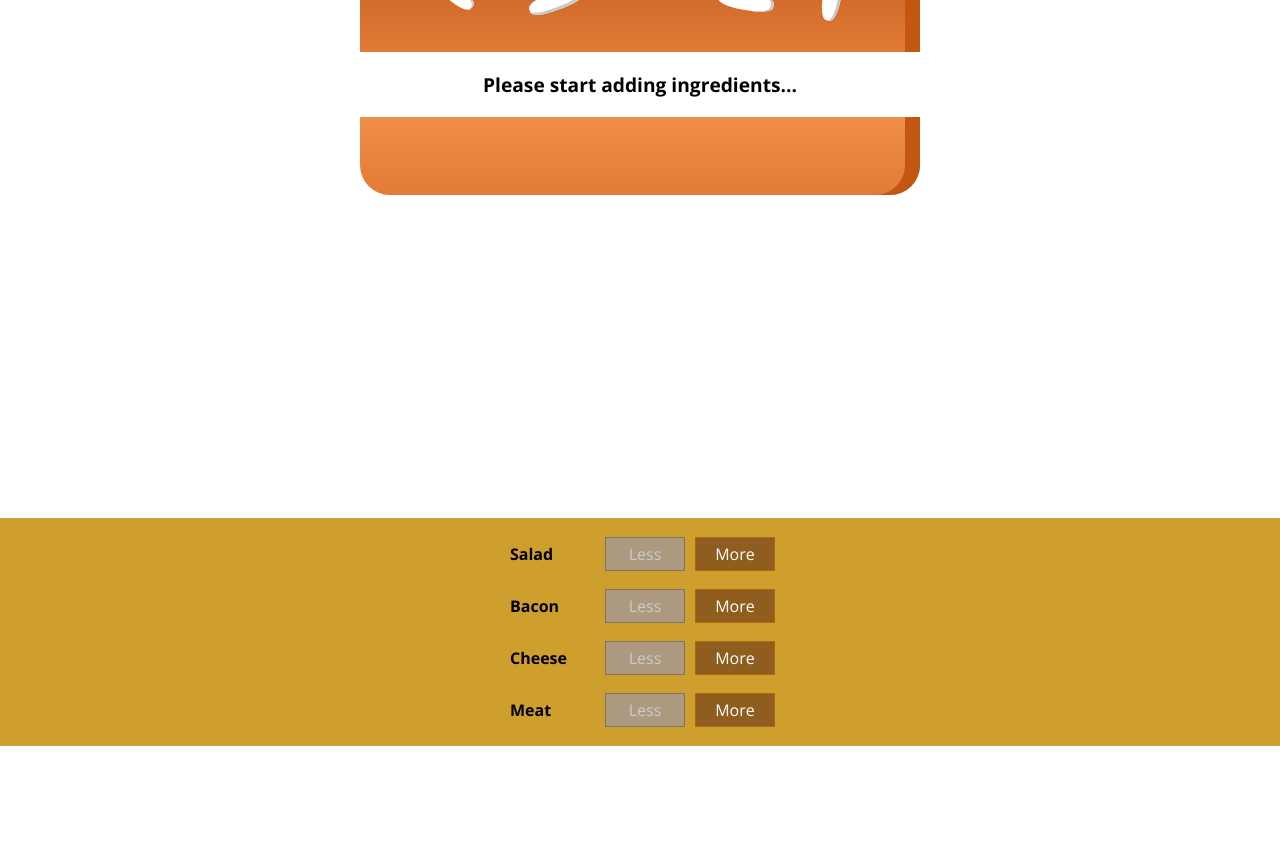
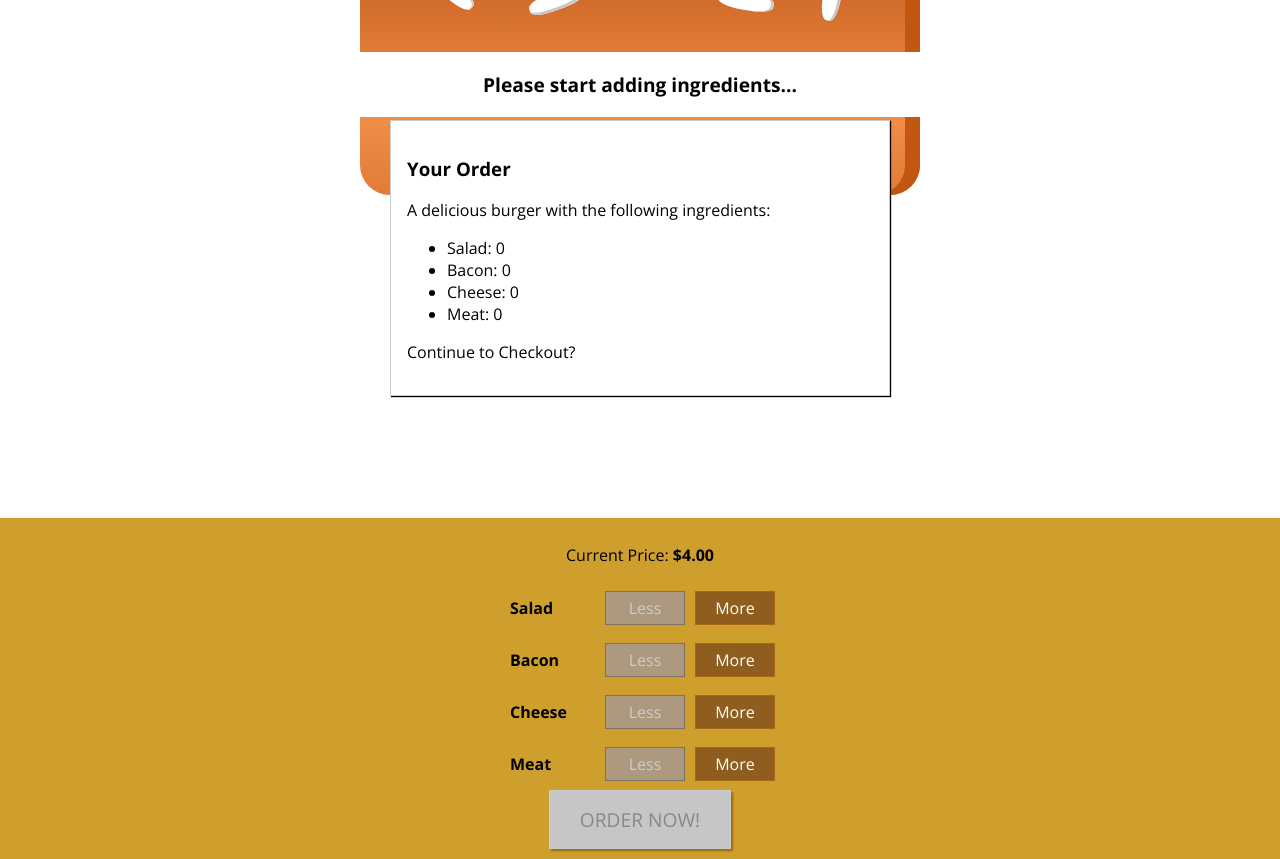
Before and after one commit to GilbDavis/React-Burger-Builder, a React (Create React App) app: page / in a window 1280 px wide. Shown: the part 120-979 px from the top of the page. Before the commit the page ends 866 px from the top, so only its background shows below. Built offline with nearby package versions, Linux system fonts and the light colour scheme.

Commit message:
Added the modal summary for the orders

```diff
--- a/src/components/BuildControls/BuildControls.js
+++ b/src/components/BuildControls/BuildControls.js
@@ -12,6 +12,7 @@
 
 const buildControls = (props) => (
   <div className={classes.BuildControls}>
+    <p>Current Price: <strong>${props.price.toFixed(2)}</strong></p>
     {controls.map(ctrl => {
       return <BuildControl
         key={ctrl.label}
@@ -21,6 +22,9 @@
         disabled={props.disabled[ctrl.type]}
       />;
     })}
+    <button
+      disabled={!props.purchasable}
+      className={classes.OrderButton}>ORDER NOW!</button>
   </div>
 );
 
--- a/src/components/BuildControls/BuildControls.module.css
+++ b/src/components/BuildControls/BuildControls.module.css
@@ -8,3 +8,47 @@
   margin: auto;
   padding: 10px 0;
 }
+
+.OrderButton {
+  background-color: #DAD735;
+  outline: none;
+  cursor: pointer;
+  border: 1px solid #966909;
+  color: #966909;
+  font-family: inherit;
+  font-size: 1.2em;
+  padding: 15px 30px;
+  box-shadow: 2px 2px 2px #966909;
+}
+
+.OrderButton:hover,
+.OrderButton:active {
+  background-color: #A0DB41;
+  border: 1px solid #966909;
+  color: #966909;
+}
+
+.OrderButton:disabled {
+  background-color: #C7C6C6;
+  cursor: not-allowed;
+  border: 1px solid #ccc;
+  color: #888888;
+}
+
+.OrderButton:not(:disabled) {
+  animation: enable 0.3s linear;
+}
+
+@keyframes enable {
+  0% {
+    transform: scale(1);
+  }
+
+  60% {
+    transform: scale(1.1);
+  }
+
+  100% {
+    transform: scale(1);
+  }
+}
--- /dev/null
+++ b/src/components/Burger/OrderSummary/OrderSummary.js
@@ -0,0 +1,25 @@
+import React from 'react';
+import Aux from '../../../hoc/Auxilliar';
+
+const orderSummary = (props) => {
+  const ingredientSummary = Object.keys(props.ingredients).map(igKey => {
+    return (
+      <li key={igKey}>
+        <span style={{ textTransform: "capitalize" }}>{igKey}</span>: {props.ingredients[igKey]}
+      </li>
+    );
+  });
+
+  return (
+    <Aux>
+      <h3>Your Order</h3>
+      <p>A delicious burger with the following ingredients:</p>
+      <ul>
+        {ingredientSummary}
+      </ul>
+      <p>Continue to Checkout?</p>
+    </Aux>
+  );
+};
+
+export default orderSummary;
--- /dev/null
+++ b/src/components/UI/Modal/Modal.js
@@ -0,0 +1,10 @@
+import React from 'react';
+import classes from './Modal.module.css';
+
+const modal = (props) => (
+  <div className={classes.Modal}>
+    {props.children}
+  </div>
+);
+
+export default modal;
--- /dev/null
+++ b/src/components/UI/Modal/Modal.module.css
@@ -0,0 +1,20 @@
+.Modal {
+  position: fixed;
+  z-index: 500;
+  background-color: white;
+  width: 70%;
+  border: 1px solid #ccc;
+  box-shadow: 1px 1px 1px black;
+  padding: 16px;
+  left: 15%;
+  top: 30%;
+  box-sizing: border-box;
+  transition: all 0.3s ease-out;
+}
+
+@media (min-width: 600px) {
+  .Modal {
+    width: 500px;
+    left: calc(50% - 250px);
+  }
+}
--- a/src/containers/BurgerBuilder/BurgerBuilder.js
+++ b/src/containers/BurgerBuilder/BurgerBuilder.js
@@ -3,6 +3,8 @@
 import Aux from '../../hoc/Auxilliar';
 import Burger from '../../components/Burger/Burger';
 import BuildControls from '../../components/BuildControls/BuildControls';
+import Modal from '../../components/UI/Modal/Modal';
+import OrderSummary from '../../components/Burger/OrderSummary/OrderSummary';
 
 import { INGREDIENT_PRICES } from '../../config/config';
 class BurgerBuilder extends Component {
@@ -13,7 +15,17 @@
       cheese: 0,
       meat: 0
     },
-    totalPrice: 4
+    totalPrice: 4,
+    purchasable: false
+  }
+
+  updatePurchaseState(ingredients) {
+    const sum = Object.keys(ingredients).map(igKey => {
+      return ingredients[igKey];
+    }).reduce((sum, el) => {
+      return sum + el;
+    }, 0);
+    this.setState({ purchasable: sum > 0 });
   }
 
   addIngredientHandler = (type) => {
@@ -27,6 +39,7 @@
     const oldPrice = this.state.totalPrice;
     const newPrice = oldPrice + priceAddition;
     this.setState({ totalPrice: newPrice, ingredients: updatedIngredients });
+    this.updatePurchaseState(updatedIngredients);
   }
 
   removeIngredientHandler = (type) => {
@@ -43,6 +56,7 @@
     const oldPrice = this.state.totalPrice;
     const newPrice = oldPrice - priceDeduction;
     this.setState({ totalPrice: newPrice, ingredients: updatedIngredients });
+    this.updatePurchaseState(updatedIngredients);
   }
 
   render() {
@@ -57,11 +71,16 @@
 
     return (
       <Aux>
+        <Modal>
+          <OrderSummary ingredients={this.state.ingredients} />
+        </Modal>
         <Burger ingredients={this.state.ingredients} />
         <BuildControls
           ingredientAdded={this.addIngredientHandler}
           ingredientRemoved={this.removeIngredientHandler}
           disabled={disabledInfo}
+          price={this.state.totalPrice}
+          purchasable={this.state.purchasable}
         />
       </Aux>
     );
```
Also changed, not shown: src/components/UI/BackDrop/BackDrop.js (added).
